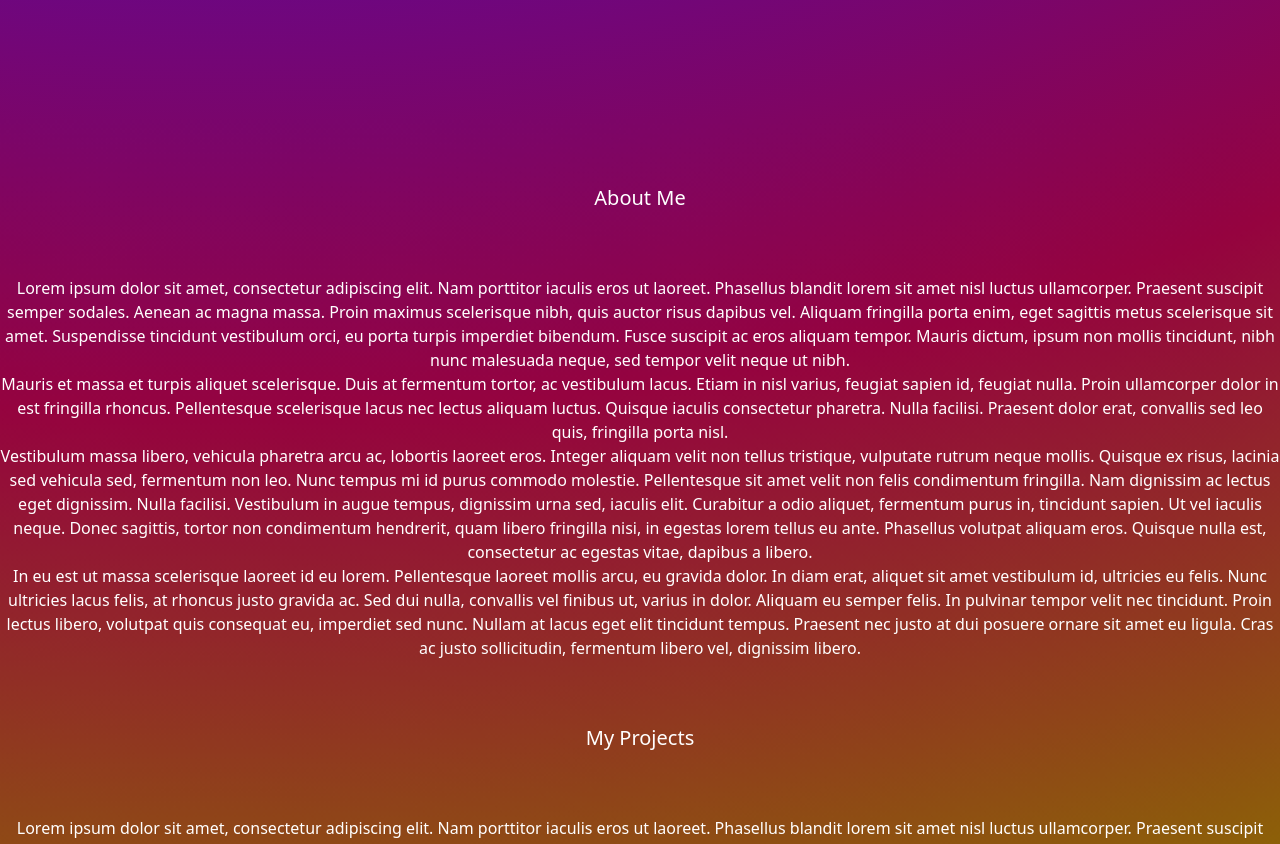
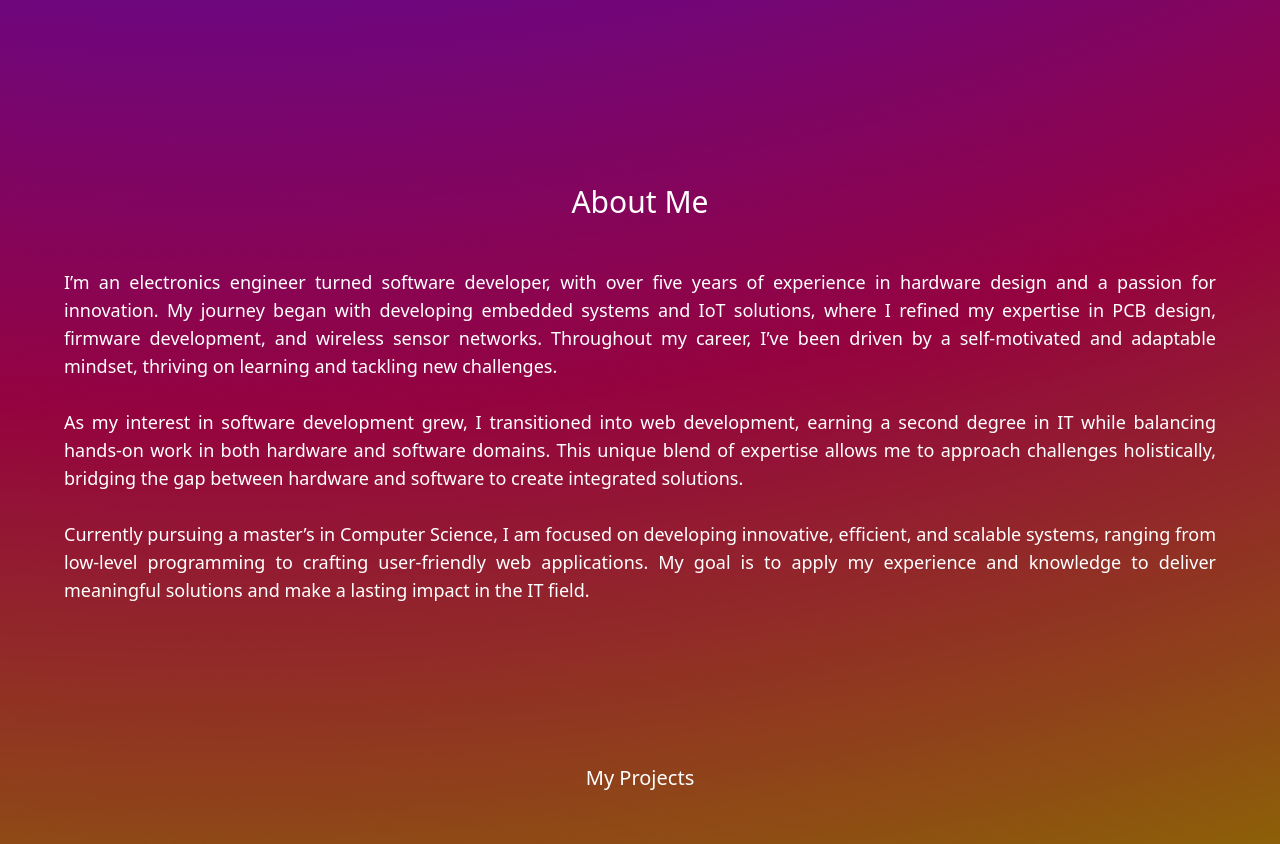
Before and after one commit to SAHerath/saherath.github.io, a React (Vite) app: page / in a window 1280 px wide. Shown: the part 680-1524 px from the top of the page. Built offline with nearby package versions, Linux system fonts and the light colour scheme.

Commit message:
add about me text within section tag

```diff
--- a/src/pages/About.jsx
+++ b/src/pages/About.jsx
@@ -1,20 +1,25 @@
+import React from "react";
+
 const About = () => {
   return (
-    <>
-      <h1 className="text-xl text-white p-16">About Me</h1>
+    <section>
+        <div className="flex flex-col gap-4 p-16 text-white">
+          <h1 className="text-2xl sm:text-3xl text-center">About Me</h1>
+          <div className="text-justify sm:text-lg py-8">
             <p>
-        Lorem ipsum dolor sit amet, consectetur adipiscing elit. Nam porttitor iaculis eros ut laoreet. Phasellus blandit lorem sit amet nisl luctus ullamcorper. Praesent suscipit semper sodales. Aenean ac magna massa. Proin maximus scelerisque nibh, quis auctor risus dapibus vel. Aliquam fringilla porta enim, eget sagittis metus scelerisque sit amet. Suspendisse tincidunt vestibulum orci, eu porta turpis imperdiet bibendum. Fusce suscipit ac eros aliquam tempor. Mauris dictum, ipsum non mollis tincidunt, nibh nunc malesuada neque, sed tempor velit neque ut nibh.
+              I’m an electronics engineer turned software developer, with over five years of experience in hardware design and a passion for innovation. My journey began with developing embedded systems and IoT solutions, where I refined my expertise in PCB design, firmware development, and wireless sensor networks. Throughout my career, I’ve been driven by a self-motivated and adaptable mindset, thriving on learning and tackling new challenges.
             </p>
+            <br />
             <p>
-        Mauris et massa et turpis aliquet scelerisque. Duis at fermentum tortor, ac vestibulum lacus. Etiam in nisl varius, feugiat sapien id, feugiat nulla. Proin ullamcorper dolor in est fringilla rhoncus. Pellentesque scelerisque lacus nec lectus aliquam luctus. Quisque iaculis consectetur pharetra. Nulla facilisi. Praesent dolor erat, convallis sed leo quis, fringilla porta nisl.
+              As my interest in software development grew, I transitioned into web development, earning a second degree in IT while balancing hands-on work in both hardware and software domains. This unique blend of expertise allows me to approach challenges holistically, bridging the gap between hardware and software to create integrated solutions.
             </p>
+            <br />
             <p>
-        Vestibulum massa libero, vehicula pharetra arcu ac, lobortis laoreet eros. Integer aliquam velit non tellus tristique, vulputate rutrum neque mollis. Quisque ex risus, lacinia sed vehicula sed, fermentum non leo. Nunc tempus mi id purus commodo molestie. Pellentesque sit amet velit non felis condimentum fringilla. Nam dignissim ac lectus eget dignissim. Nulla facilisi. Vestibulum in augue tempus, dignissim urna sed, iaculis elit. Curabitur a odio aliquet, fermentum purus in, tincidunt sapien. Ut vel iaculis neque. Donec sagittis, tortor non condimentum hendrerit, quam libero fringilla nisi, in egestas lorem tellus eu ante. Phasellus volutpat aliquam eros. Quisque nulla est, consectetur ac egestas vitae, dapibus a libero.
+              Currently pursuing a master’s in Computer Science, I am focused on developing innovative, efficient, and scalable systems, ranging from low-level programming to crafting user-friendly web applications. My goal is to apply my experience and knowledge to deliver meaningful solutions and make a lasting impact in the IT field.
             </p>
-      <p>
-        In eu est ut massa scelerisque laoreet id eu lorem. Pellentesque laoreet mollis arcu, eu gravida dolor. In diam erat, aliquet sit amet vestibulum id, ultricies eu felis. Nunc ultricies lacus felis, at rhoncus justo gravida ac. Sed dui nulla, convallis vel finibus ut, varius in dolor. Aliquam eu semper felis. In pulvinar tempor velit nec tincidunt. Proin lectus libero, volutpat quis consequat eu, imperdiet sed nunc. Nullam at lacus eget elit tincidunt tempus. Praesent nec justo at dui posuere ornare sit amet eu ligula. Cras ac justo sollicitudin, fermentum libero vel, dignissim libero.
-      </p>
-    </>
+          </div>
+        </div>
+    </section>
    );
 }
 
```
Lines whose indentation alone changed are shown as unchanged.
